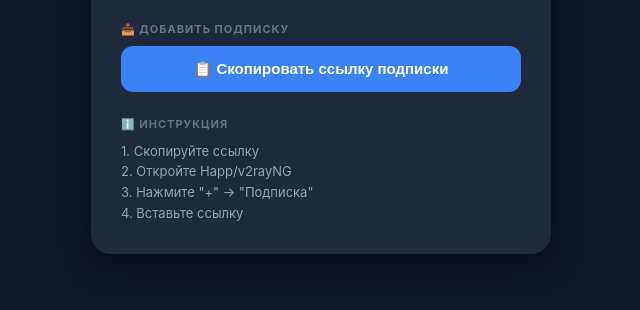
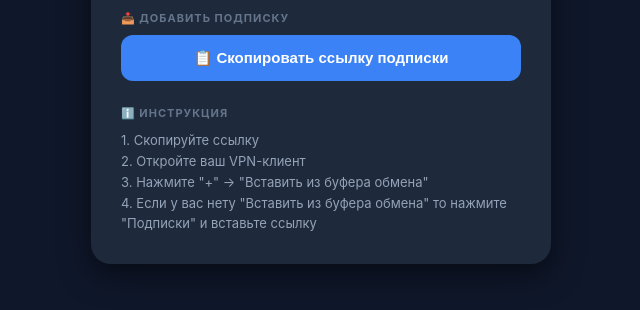
Before and after one commit to Frozy/NetkaVPN, a plain HTML site: page index.html in a window 1280 px wide. Shown: the part 346-656 px from the top of the page, without its empty margins (319-959 px from the left). Drawn offline with Linux system fonts and the light colour scheme.

Commit message:
Update index.html

```diff
--- a/index.html
+++ b/index.html
@@ -66,9 +66,9 @@
         <div class="section-title">ℹ️ Инструкция</div>
         <div style="text-align: left; font-size: 13px; color: #94a3b8; line-height: 1.6;">
             1. Скопируйте ссылку<br>
-            2. Откройте Happ/v2rayNG<br>
-            3. Нажмите "+" → "Подписка"<br>
-            4. Вставьте ссылку
+            2. Откройте ваш VPN-клиент<br>
+            3. Нажмите "+" → "Вставить из буфера обмена"<br>
+            4. Если у вас нету "Вставить из буфера обмена" то нажмите "Подписки" и вставьте ссылку
         </div>
     </div>
 
```
